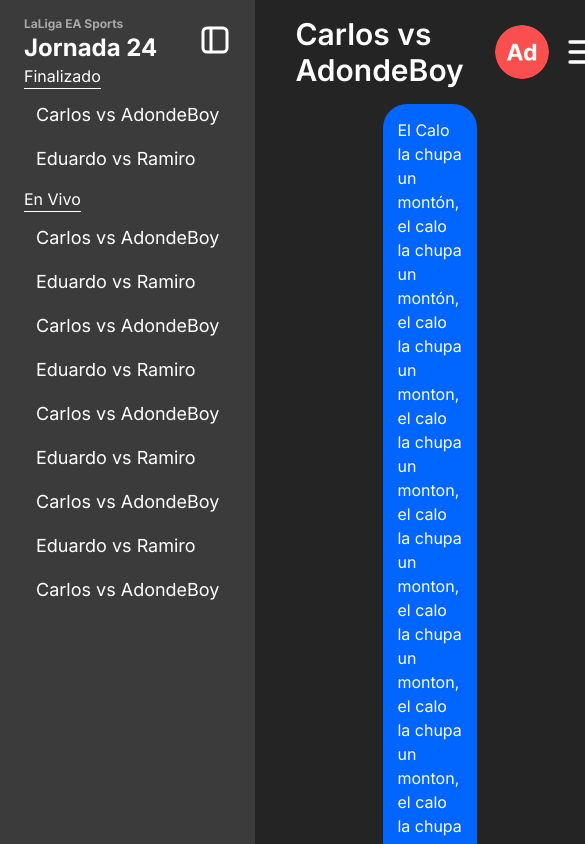
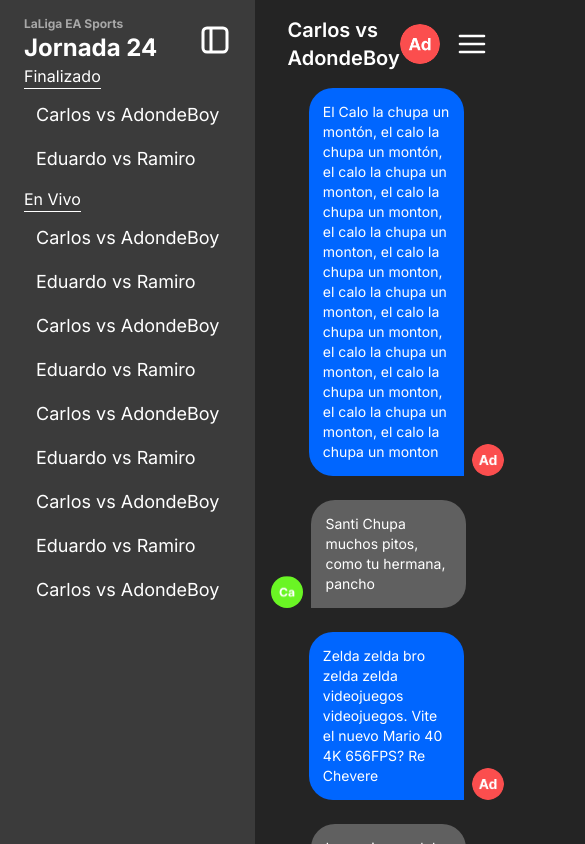
Before and after one commit to alberba/front-end-adonde-band, a Vue app: page /chat in a window 390 px wide. Shown: the top 844 px of the page, 585 px wide, since content can reach past the window. Built offline with nearby package versions, Linux system fonts and the light colour scheme.

Commit message:
Mejorar el diseño responsive de los componentes HeaderApp y MessageApp, ajustando el espaciado y el tamaño de texto. Modificar la vista de ChatPage para mejorar la responsividad de la barra lateral.

```diff
--- a/src/components/HeaderApp.vue
+++ b/src/components/HeaderApp.vue
@@ -3,17 +3,22 @@ import { useRoute } from 'vue-router'
 
 const props = defineProps<{ isHeading1: boolean; title: string }>()
 const route = useRoute()
+
+const isChatPage = route.path === '/chat'
 </script>
 
 <template>
-  <header class="flex w-full flex-row items-center justify-between px-10 py-4">
-    <div class="flex flex-row gap-8">
+  <header class="flex w-full flex-row items-center justify-between px-8 py-4 md:px-10">
+    <div class="flex flex-row gap-2 md:gap-8">
       <slot></slot>
-      <h1 v-if="props.isHeading1" class="text-3xl font-semibold">{{ props.title }}</h1>
-      <h2 v-else class="text-[24px] font-semibold">{{ props.title }}</h2>
+      <h1 v-if="props.isHeading1" class="text-xl font-semibold md:text-3xl">{{ props.title }}</h1>
+      <h2 v-else class="text-2xl font-semibold">{{ props.title }}</h2>
     </div>
-    <nav class="flex flex-row items-center gap-4 sm:gap-11">
-      <div class="hidden flex-row items-center gap-3 sm:flex">
+    <nav class="flex flex-row items-center gap-4" :class="isChatPage ? 'lg:gap-11' : 'sm:gap-11'">
+      <div
+        class="hidden flex-row items-center gap-3"
+        :class="isChatPage ? 'lg:flex' : 'sm:flex'"
+      >
         <!-- Muestra de botones dinámicos según actual página-->
         <RouterLink
           to="/"
@@ -30,12 +35,12 @@ const route = useRoute()
           Mis Bots
         </RouterLink>
       </div>
-      <div class="w-[54px] overflow-hidden rounded-full object-contain">
+      <div class="w-10 overflow-hidden rounded-full object-contain md:w-[54px]">
         <RouterLink to="/profile">
           <img src="@/assets/tempProfile.png" alt="" />
         </RouterLink>
       </div>
-      <button class="block w-10 sm:hidden">
+      <button class="block w-8" :class="isChatPage ? 'lg:hidden' : 'sm:hidden'">
         <img src="@/assets/svg/menuIcon.svg" alt="" srcset="" />
       </button>
     </nav>
--- a/src/components/MessageApp.vue
+++ b/src/components/MessageApp.vue
@@ -18,7 +18,13 @@ function getAssetUrl(fileName: string) {
       alt="Profile"
       class="w-8 rounded-full object-contain"
     />
-    <div :class="[bgColor, radiusClass]" class="max-w-xl p-3.5"><slot class=""></slot></div>
+    <div
+      :class="[bgColor, radiusClass]"
+      :style="{ maxWidth: 'min(2/3*100%, 36rem)' }"
+      class="p-3.5 text-sm lg:text-[16px]"
+    >
+      <slot></slot>
+    </div>
     <img
       v-if="!isTextLeft"
       :src="getAssetUrl(props.imgPath)"
--- a/src/views/ChatPage.vue
+++ b/src/views/ChatPage.vue
@@ -55,7 +55,7 @@ const toggleSideBar = () => {
           <img src="@/assets/svg/toggleSideBarIcon.svg" alt="" />
         </button>
       </HeaderApp>
-      <main class="flex w-full flex-col gap-6 px-32">
+      <main class="flex w-full flex-col gap-6 mb-12 px-4 md:px-32">
         <div v-for="mensaje in mensajes" :key="mensaje.id">
           <MessageApp :id="mensaje.id" :imgPath="mensaje.imgPath">{{ mensaje.texto }}</MessageApp>
         </div>
```
